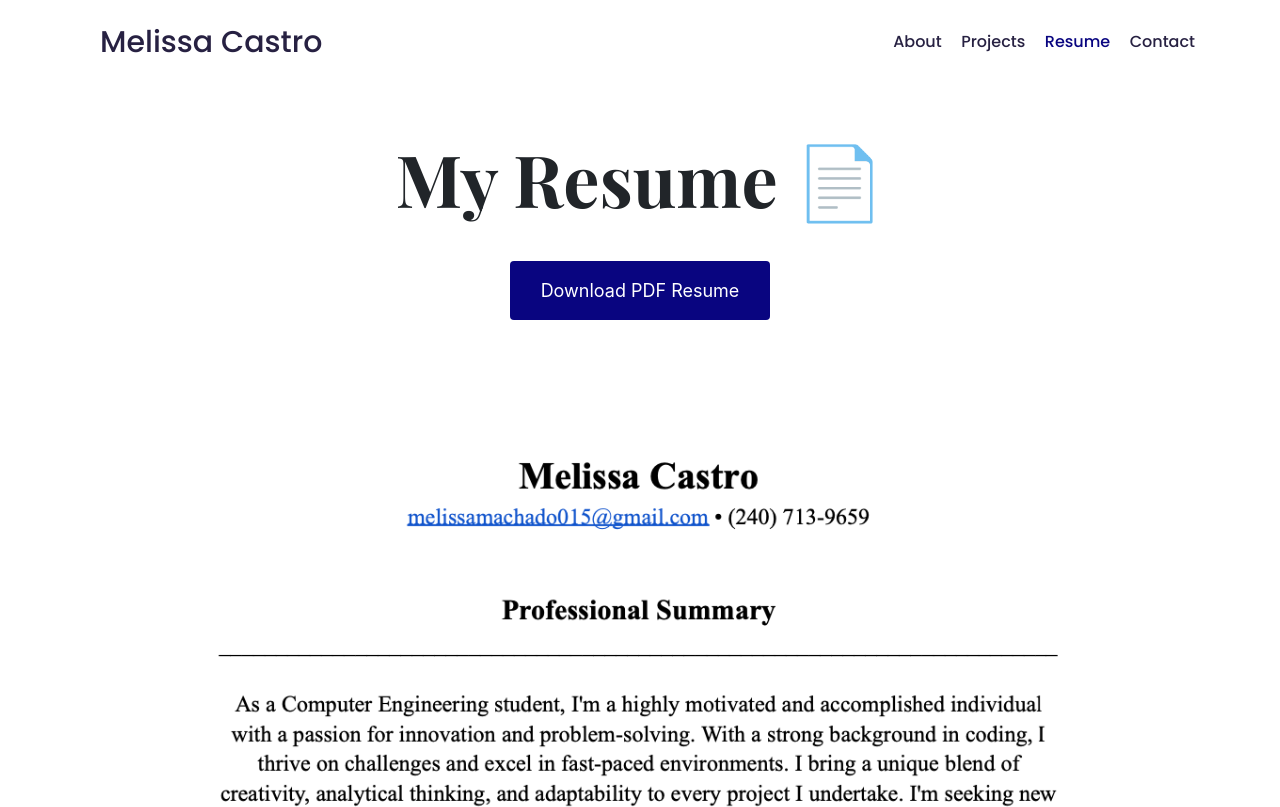
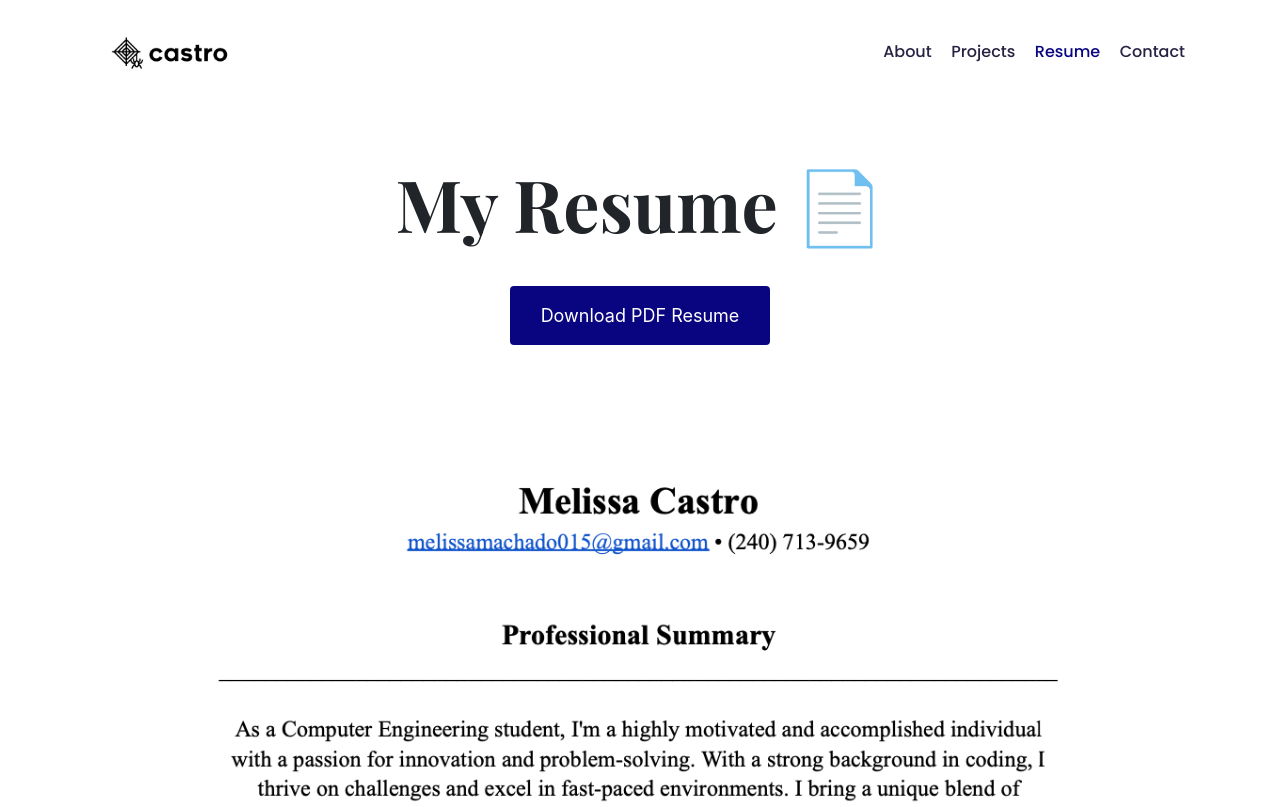
Before and after one commit to meli-mac/portfolio-project, a plain HTML site: page resume.html in a window 1280 px wide. Shown: the top 807 px of the page. Drawn offline with nearby package versions, Linux system fonts and the light colour scheme.

Commit message:
Added logo
- Updated Navbar to display logo on all HTML pages

```diff
--- a/css/styles.css
+++ b/css/styles.css
@@ -22,7 +22,7 @@ nav li.active a {
 }
 
 nav ul {
-  padding: 0;
+  padding: 10px;
   margin: 0;
 }
 
@@ -30,6 +30,10 @@ nav li {
   display: inline;
   list-style: none;
   line-height: 42px;
+}
+
+.logo {
+  max-height: 70px;
 }
 
 .nav-logo {
--- a/resume.html
+++ b/resume.html
@@ -42,9 +42,16 @@
     <body>
       <div class="container">
         <nav class="d-flex justify-content-between">
-          <a href="index.html" class="nav-logo d-none d-md-block"
-            >Melissa Castro</a
-          >
+          <img
+            src="images/Logo.png"
+            alt="Logo"
+            class="logo d-none d-md-block"
+          />
+          <img
+            src="images/Logo Small.png"
+            alt="Logo small"
+            class="logo d-block d-md-none"
+          />
           <ul>
             <li>
               <a href="index.html" class="nav-links">About</a>
```
Also changed, not shown: contact.html (+6 -3 lines), index.html (+6 -3 lines), projects.html (+6 -3 lines), images/Logo Small.png (added), images/Logo.png (added).
